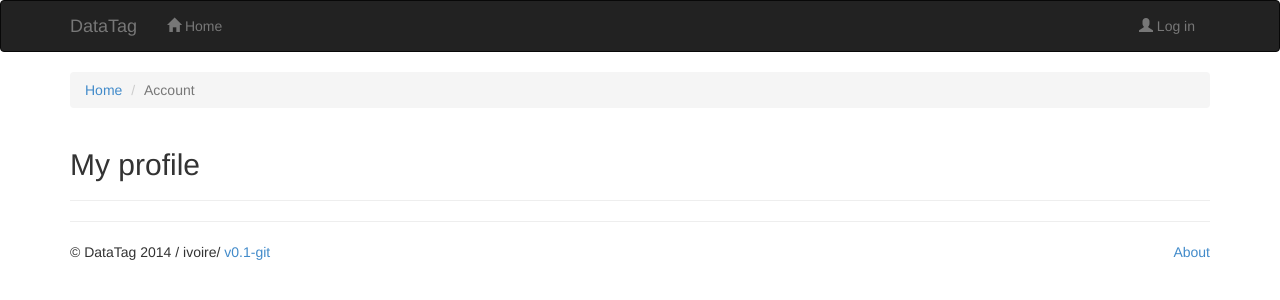
After one commit to ivoire/DataTag, a Django app: template DataTag/templates/DataTag/account/profile.html in a window 1280 px wide. The commit adds this page. Shown: the top 300 px of the page. Run offline with Django 3.2, Linux system fonts and the light colour scheme; the template is opened without the code that fills it, so the values that code supplies are empty; some libraries are stand-ins or nearby versions.

Commit message:
Add an empty profile page.
The links are now pointing to a real page.

```diff
--- /dev/null
+++ b/DataTag/templates/DataTag/account/profile.html
@@ -0,0 +1,17 @@
+{% extends 'DataTag/base.html' %}
+{% load i18n %}
+
+{% block title %}Profile{% endblock %}
+
+{% block nav-account %}active{% endblock %}
+
+{% block breadcrumb %}
+  <li><a href="{% url 'index' %}">{% trans "Home" %}</a></li>
+  <li class="active">{% trans "Account" %}</li>
+{% endblock %}
+
+{% block body %}
+<div class="page-header">
+  <h2>{% trans "My profile" %}</h2>
+</div>
+{% endblock %}
--- a/DataTag/templates/DataTag/base.html
+++ b/DataTag/templates/DataTag/base.html
@@ -39,7 +39,7 @@
         <li class="dropdown {% block nav-account %}{% endblock %}">
           <a href="#" class="dropdown-toggle" data-toggle="dropdown"><span class="glyphicon glyphicon-user"></span> {{ user.get_full_name }}<b class="caret"></b></a>
           <ul class="dropdown-menu">
-            <li><a href=""><span class="glyphicon glyphicon-cog"></span> {% trans "Profile" %}</a></li>
+            <li><a href="{% url 'accounts.profile' %}"><span class="glyphicon glyphicon-cog"></span> {% trans "Profile" %}</a></li>
             <li class="divider"></li>
             <li><a href="{% url 'accounts.logout' %}"><span class="glyphicon glyphicon-off"></span> {% trans "Log out" %}</a></li>
           </ul>
--- a/DataTag/urls.py
+++ b/DataTag/urls.py
@@ -19,6 +19,11 @@ urlpatterns += patterns('django.contrib.auth.views',
     url(r'^accounts/logout/$', 'logout', {'template_name': 'DataTag/account/logged_out.html'}, name='accounts.logout'),
 )
 
+# Account
+urlpatterns += patterns('DataTag.views.account',
+    url(r'^accounts/profile/$', 'profile', name='accounts.profile'),
+)
+
 # Medias
 urlpatterns += patterns('DataTag.views.media',
     url(r'^medias/(?P<path>.*$)', 'media', name='media'),
```
Also changed, not shown: DataTag/views/account.py (+9 -0 lines).
